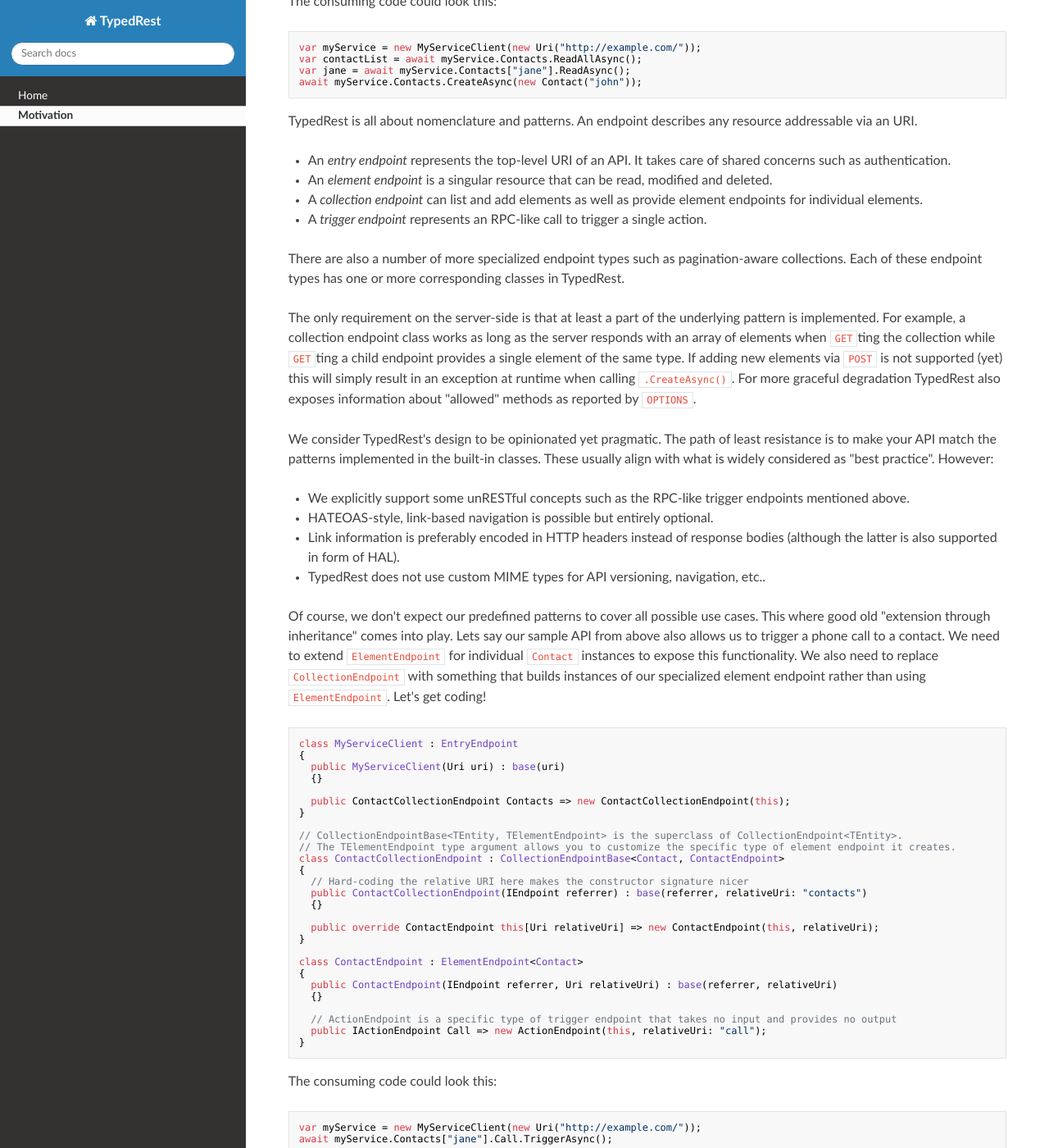
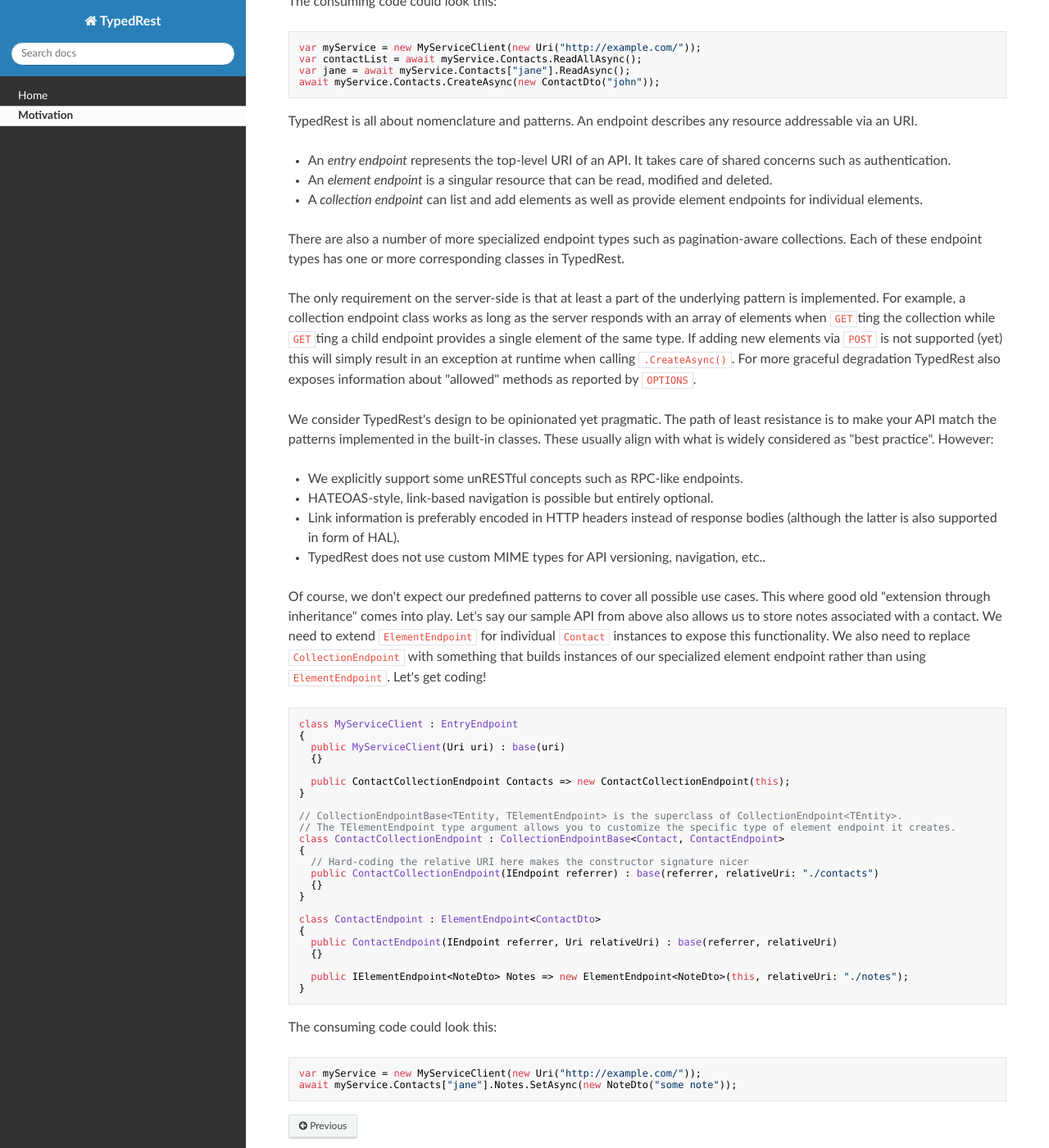
Before and after one commit to TypedRest/docs, an MkDocs documentation site: the page built from docs/motivation.md, in a window 1280 px wide and 1400 px high, scrolled down 1245 px. Shown: the whole window at 82% size. Built offline with MkDocs 1.6.1, drawn with Linux system fonts in a browser that asks for light colours; nearby versions of some CDN libraries; some of the changed text lies outside the part shown.

Commit message:
Improved samples

````diff
--- a/docs/motivation.md
+++ b/docs/motivation.md
@@ -10,19 +10,19 @@ Pretty standard stuff, right? The problem is that all this knowledge currently o
 var client = new HttpClient {BaseAddress = new Uri("http://example.com/")};
 
 var contactsResponse = await client.GetAsync("contacts");
-var contactList = await contactsResponse.Content.ReadAsAsync<List<Contact>>();
+var contactList = await contactsResponse.Content.ReadAsAsync<List<ContactDto>>();
 
 var janeResponse = await client.GetAsync("contacts/jane");
-var jane = await janeResponse.Content.ReadAsAsync<Contact>();
+var jane = await janeResponse.Content.ReadAsAsync<ContactDto>();
 
-await client.PostAsJsonAsync("contacts", new Contact("John"));
+await client.PostAsJsonAsync("contacts", new ContactDto("John"));
 ```
 
 This is where TypedRest comes in. TypedRest is a .NET and Java library for consuming RESTful APIs that behave in a "predictable" way. Rather than applying your knowledge about how a REST collection usually behaves you simply tell the library that this particular endpoint *is* a collection and get a collection-like interface in return.
 
 ```csharp
 var myService = new EntryEndpoint(new Uri("http://example.com/"));
-var contacts = new CollectionEndpoint<Contact>(myService, relativeUri: "contacts");
+var contacts = new CollectionEndpoint<ContactDto>(myService, relativeUri: "./contacts");
 
 var contactList = await contacts.ReadAllAsync();
 var jane = await contacts["jane"].ReadAsync();
@@ -37,7 +37,7 @@ class MyServiceClient : EntryEndpoint
   public MyServiceClient(Uri uri) : base(uri)
   {}
 
-  public ICollectionEndpoint<Contact> Contacts => new CollectionEndpoint<Contact>(this, relativeUri: "contacts");
+  public ICollectionEndpoint<ContactDto> Contacts => new CollectionEndpoint<ContactDto>(this, relativeUri: "./contacts");
 }
 ```
 
@@ -47,7 +47,7 @@ The consuming code could look this:
 var myService = new MyServiceClient(new Uri("http://example.com/"));
 var contactList = await myService.Contacts.ReadAllAsync();
 var jane = await myService.Contacts["jane"].ReadAsync();
-await myService.Contacts.CreateAsync(new Contact("john"));
+await myService.Contacts.CreateAsync(new ContactDto("john"));
 ```
 
 TypedRest is all about nomenclature and patterns. An endpoint describes any resource addressable via an URI.
@@ -55,7 +55,6 @@ TypedRest is all about nomenclature and patterns. An endpoint describes any reso
 - An *entry endpoint* represents the top-level URI of an API. It takes care of shared concerns such as authentication.
 - An *element endpoint* is a singular resource that can be read, modified and deleted.
 - A *collection endpoint* can list and add elements as well as provide element endpoints for individual elements.
-- A *trigger endpoint* represents an RPC-like call to trigger a single action.
 
 There are also a number of more specialized endpoint types such as pagination-aware collections. Each of these endpoint types has one or more corresponding classes in TypedRest.
 
@@ -63,12 +62,12 @@ The only requirement on the server-side is that at least a part of the underlyin
 
 We consider TypedRest's design to be opinionated yet pragmatic. The path of least resistance is to make your API match the patterns implemented in the built-in classes. These usually align with what is widely considered as "best practice". However:
 
-- We explicitly support some unRESTful concepts such as the RPC-like trigger endpoints mentioned above.
+- We explicitly support some unRESTful concepts such as RPC-like endpoints.
 - HATEOAS-style, link-based navigation is possible but entirely optional.
 - Link information is preferably encoded in HTTP headers instead of response bodies (although the latter is also supported in form of HAL).
 - TypedRest does not use custom MIME types for API versioning, navigation, etc..
 
-Of course, we don't expect our predefined patterns to cover all possible use cases. This where good old "extension through inheritance" comes into play. Lets say our sample API from above also allows us to trigger a phone call to a contact. We need to extend `ElementEndpoint` for individual `Contact` instances to expose this functionality. We also need to replace `CollectionEndpoint` with something that builds instances of our specialized element endpoint rather than using `ElementEndpoint`. Let's get coding!
+Of course, we don't expect our predefined patterns to cover all possible use cases. This where good old "extension through inheritance" comes into play. Let's say our sample API from above also allows us to store notes associated with a contact. We need to extend `ElementEndpoint` for individual `Contact` instances to expose this functionality. We also need to replace `CollectionEndpoint` with something that builds instances of our specialized element endpoint rather than using `ElementEndpoint`. Let's get coding!
 
 ```csharp
 class MyServiceClient : EntryEndpoint
@@ -84,19 +83,16 @@ class MyServiceClient : EntryEndpoint
 class ContactCollectionEndpoint : CollectionEndpointBase<Contact, ContactEndpoint>
 {
   // Hard-coding the relative URI here makes the constructor signature nicer
-  public ContactCollectionEndpoint(IEndpoint referrer) : base(referrer, relativeUri: "contacts")
+  public ContactCollectionEndpoint(IEndpoint referrer) : base(referrer, relativeUri: "./contacts")
   {}
-
-  public override ContactEndpoint this[Uri relativeUri] => new ContactEndpoint(this, relativeUri);
 }
 
-class ContactEndpoint : ElementEndpoint<Contact>
+class ContactEndpoint : ElementEndpoint<ContactDto>
 {
   public ContactEndpoint(IEndpoint referrer, Uri relativeUri) : base(referrer, relativeUri)
   {}
 
-  // ActionEndpoint is a specific type of trigger endpoint that takes no input and provides no output
-  public IActionEndpoint Call => new ActionEndpoint(this, relativeUri: "call");
+  public IElementEndpoint<NoteDto> Notes => new ElementEndpoint<NoteDto>(this, relativeUri: "./notes");
 }
 ```
 
@@ -104,5 +100,5 @@ The consuming code could look this:
 
 ```csharp
 var myService = new MyServiceClient(new Uri("http://example.com/"));
-await myService.Contacts["jane"].Call.TriggerAsync();
+await myService.Contacts["jane"].Notes.SetAsync(new NoteDto("some note"));
 ```
````
Also changed, not shown: docs/index.md (+4 -4 lines).
